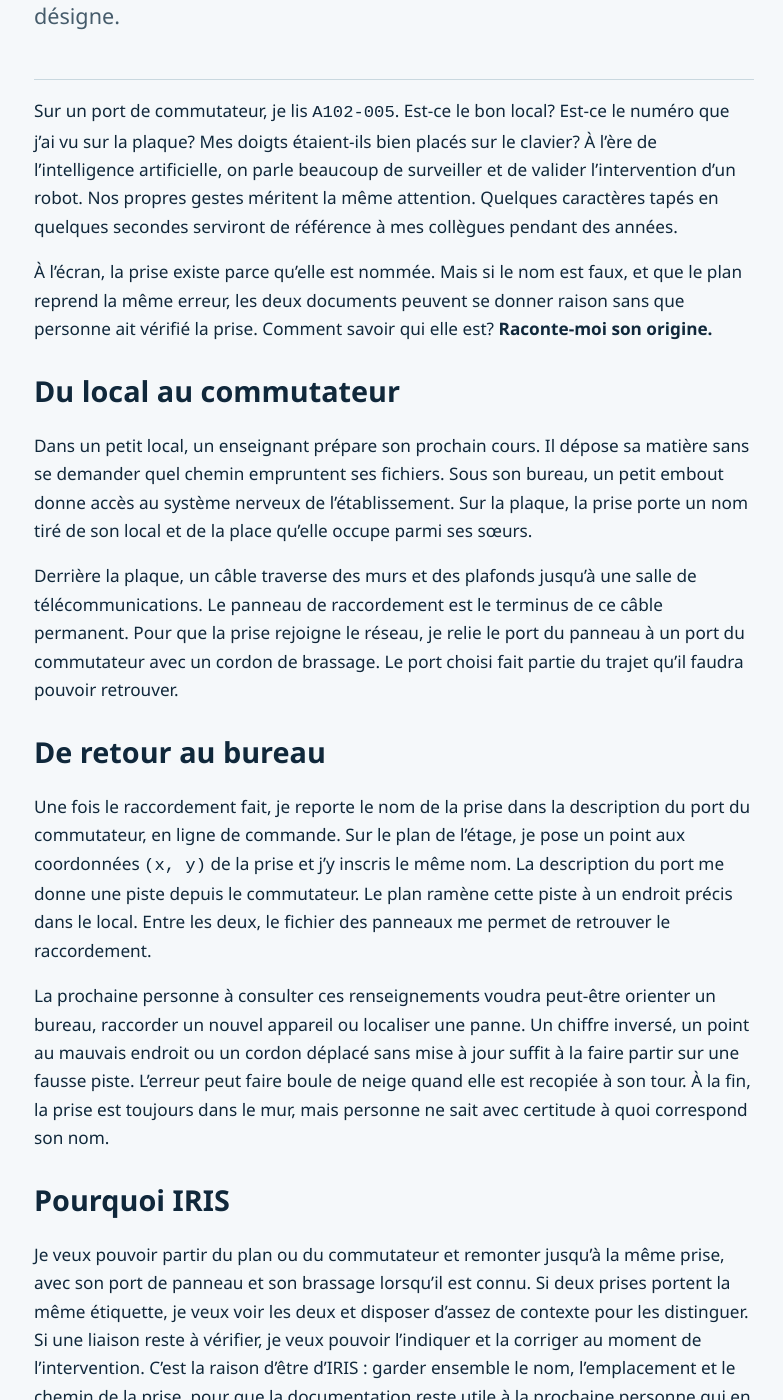
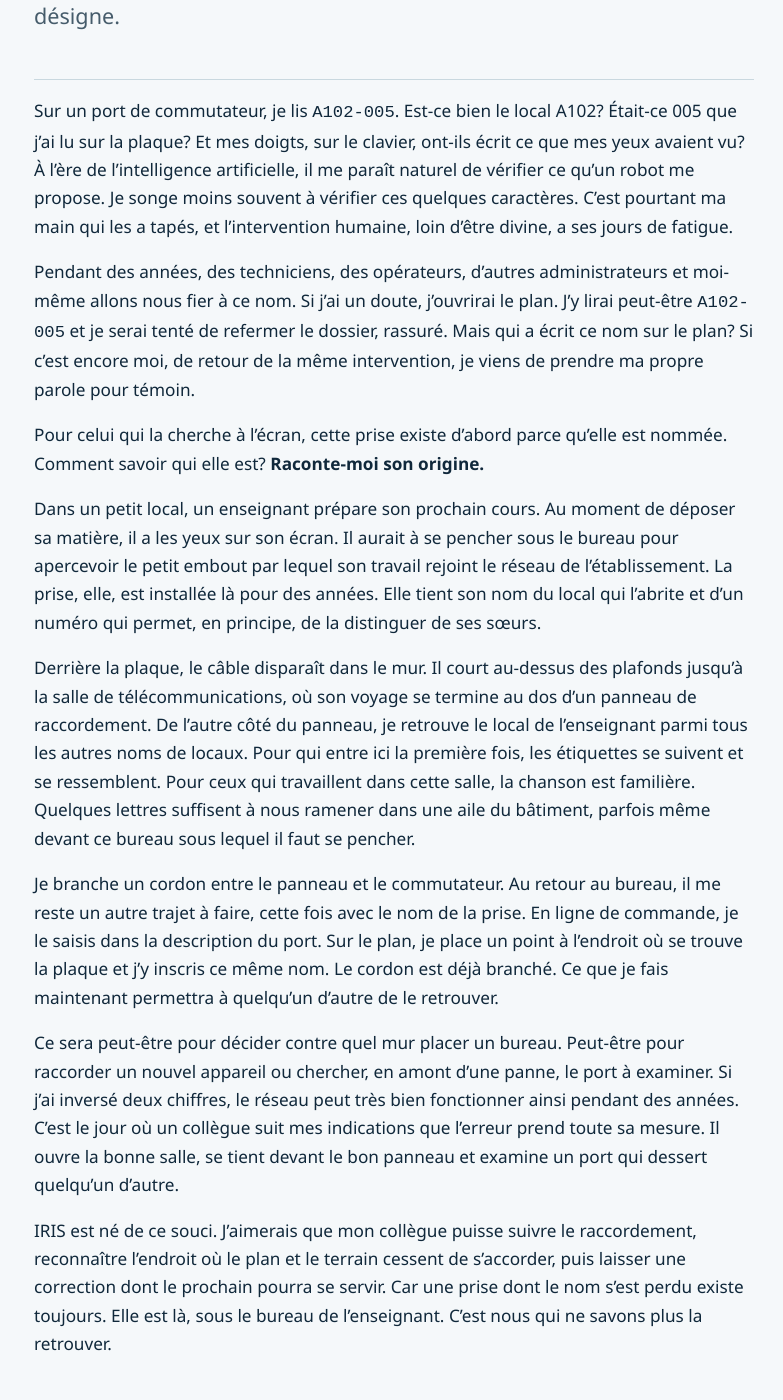
Before and after one commit to mllabonte/iris-blogue, a Jekyll site: the page built from _posts/2026-11-22-la-dualite-de-l-intervention-physique-et-electronique.md, in a window 1280 px wide and 1400 px high, scrolled down 574 px. Shown: the whole window, without its empty margins (246-1029 px from the left). Built offline with Jekyll 4.4.1, drawn with Linux system fonts in a browser that asks for light colours; some of the changed text lies outside the part shown.

Commit message:
Reprendre le récit de la prise et de son nom

```diff
--- a/_posts/2026-11-22-la-dualite-de-l-intervention-physique-et-electronique.md
+++ b/_posts/2026-11-22-la-dualite-de-l-intervention-physique-et-electronique.md
@@ -4,22 +4,18 @@ description: "Une étiquette saisie à la main peut guider des interventions pen
 date: 2026-11-22 00:01:00 -0500
 ---
 
-Sur un port de commutateur, je lis `A102-005`. Est-ce le bon local? Est-ce le numéro que j’ai vu sur la plaque? Mes doigts étaient-ils bien placés sur le clavier? À l’ère de l’intelligence artificielle, on parle beaucoup de surveiller et de valider l’intervention d’un robot. Nos propres gestes méritent la même attention. Quelques caractères tapés en quelques secondes serviront de référence à mes collègues pendant des années.
+Sur un port de commutateur, je lis `A102-005`. Est-ce bien le local A102? Était-ce 005 que j’ai lu sur la plaque? Et mes doigts, sur le clavier, ont-ils écrit ce que mes yeux avaient vu? À l’ère de l’intelligence artificielle, il me paraît naturel de vérifier ce qu’un robot me propose. Je songe moins souvent à vérifier ces quelques caractères. C’est pourtant ma main qui les a tapés, et l’intervention humaine, loin d’être divine, a ses jours de fatigue.
 
-À l’écran, la prise existe parce qu’elle est nommée. Mais si le nom est faux, et que le plan reprend la même erreur, les deux documents peuvent se donner raison sans que personne ait vérifié la prise. Comment savoir qui elle est? **Raconte-moi son origine.**
+Pendant des années, des techniciens, des opérateurs, d’autres administrateurs et moi-même allons nous fier à ce nom. Si j’ai un doute, j’ouvrirai le plan. J’y lirai peut-être `A102-005` et je serai tenté de refermer le dossier, rassuré. Mais qui a écrit ce nom sur le plan? Si c’est encore moi, de retour de la même intervention, je viens de prendre ma propre parole pour témoin.
 
-## Du local au commutateur
+Pour celui qui la cherche à l’écran, cette prise existe d’abord parce qu’elle est nommée. Comment savoir qui elle est? **Raconte-moi son origine.**
 
-Dans un petit local, un enseignant prépare son prochain cours. Il dépose sa matière sans se demander quel chemin empruntent ses fichiers. Sous son bureau, un petit embout donne accès au système nerveux de l’établissement. Sur la plaque, la prise porte un nom tiré de son local et de la place qu’elle occupe parmi ses sœurs.
+Dans un petit local, un enseignant prépare son prochain cours. Au moment de déposer sa matière, il a les yeux sur son écran. Il aurait à se pencher sous le bureau pour apercevoir le petit embout par lequel son travail rejoint le réseau de l’établissement. La prise, elle, est installée là pour des années. Elle tient son nom du local qui l’abrite et d’un numéro qui permet, en principe, de la distinguer de ses sœurs.
 
-Derrière la plaque, un câble traverse des murs et des plafonds jusqu’à une salle de télécommunications. Le panneau de raccordement est le terminus de ce câble permanent. Pour que la prise rejoigne le réseau, je relie le port du panneau à un port du commutateur avec un cordon de brassage. Le port choisi fait partie du trajet qu’il faudra pouvoir retrouver.
+Derrière la plaque, le câble disparaît dans le mur. Il court au-dessus des plafonds jusqu’à la salle de télécommunications, où son voyage se termine au dos d’un panneau de raccordement. De l’autre côté du panneau, je retrouve le local de l’enseignant parmi tous les autres noms de locaux. Pour qui entre ici la première fois, les étiquettes se suivent et se ressemblent. Pour ceux qui travaillent dans cette salle, la chanson est familière. Quelques lettres suffisent à nous ramener dans une aile du bâtiment, parfois même devant ce bureau sous lequel il faut se pencher.
 
-## De retour au bureau
+Je branche un cordon entre le panneau et le commutateur. Au retour au bureau, il me reste un autre trajet à faire, cette fois avec le nom de la prise. En ligne de commande, je le saisis dans la description du port. Sur le plan, je place un point à l’endroit où se trouve la plaque et j’y inscris ce même nom. Le cordon est déjà branché. Ce que je fais maintenant permettra à quelqu’un d’autre de le retrouver.
 
-Une fois le raccordement fait, je reporte le nom de la prise dans la description du port du commutateur, en ligne de commande. Sur le plan de l’étage, je pose un point aux coordonnées `(x, y)` de la prise et j’y inscris le même nom. La description du port me donne une piste depuis le commutateur. Le plan ramène cette piste à un endroit précis dans le local. Entre les deux, le fichier des panneaux me permet de retrouver le raccordement.
+Ce sera peut-être pour décider contre quel mur placer un bureau. Peut-être pour raccorder un nouvel appareil ou chercher, en amont d’une panne, le port à examiner. Si j’ai inversé deux chiffres, le réseau peut très bien fonctionner ainsi pendant des années. C’est le jour où un collègue suit mes indications que l’erreur prend toute sa mesure. Il ouvre la bonne salle, se tient devant le bon panneau et examine un port qui dessert quelqu’un d’autre.
 
-La prochaine personne à consulter ces renseignements voudra peut-être orienter un bureau, raccorder un nouvel appareil ou localiser une panne. Un chiffre inversé, un point au mauvais endroit ou un cordon déplacé sans mise à jour suffit à la faire partir sur une fausse piste. L’erreur peut faire boule de neige quand elle est recopiée à son tour. À la fin, la prise est toujours dans le mur, mais personne ne sait avec certitude à quoi correspond son nom.
-
-## Pourquoi IRIS
-
-Je veux pouvoir partir du plan ou du commutateur et remonter jusqu’à la même prise, avec son port de panneau et son brassage lorsqu’il est connu. Si deux prises portent la même étiquette, je veux voir les deux et disposer d’assez de contexte pour les distinguer. Si une liaison reste à vérifier, je veux pouvoir l’indiquer et la corriger au moment de l’intervention. C’est la raison d’être d’IRIS : garder ensemble le nom, l’emplacement et le chemin de la prise, pour que la documentation reste utile à la prochaine personne qui en aura besoin.
+IRIS est né de ce souci. J’aimerais que mon collègue puisse suivre le raccordement, reconnaître l’endroit où le plan et le terrain cessent de s’accorder, puis laisser une correction dont le prochain pourra se servir. Car une prise dont le nom s’est perdu existe toujours. Elle est là, sous le bureau de l’enseignant. C’est nous qui ne savons plus la retrouver.
```
